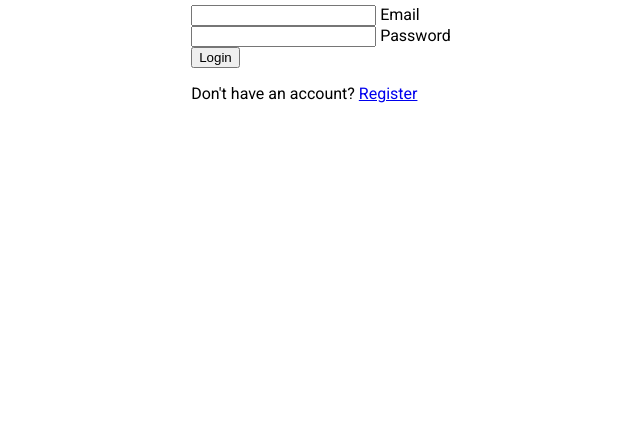
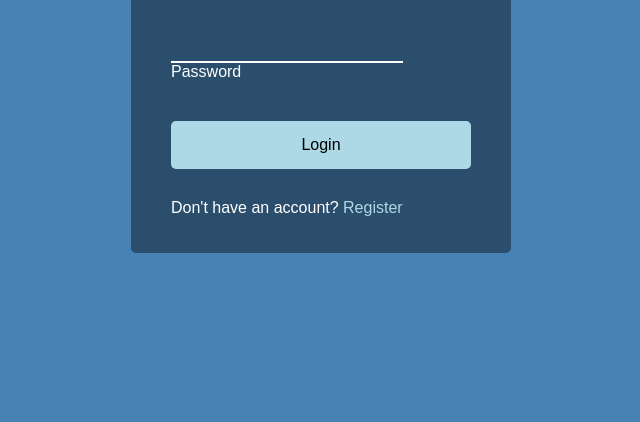
Before and after one commit to robyyo/FormInputAnimation, a plain HTML site: page index.html in a window 1280 px wide. Shown: the part 378-800 px from the top of the page, without its empty margins (319-959 px from the left). Drawn offline with Linux system fonts and the light colour scheme; a web font is replaced by a local one.

Commit message:
Added styles to form

```diff
--- a/style.css
+++ b/style.css
@@ -1,11 +1,11 @@
-@import url('https://fonts.googleapis.com/css2?family=Roboto:wght@400;700&display=swap');
+@import url('https://fonts.googleapis.com/css?family=Muli&display=swap');
 
 * {
   box-sizing: border-box;
 }
 
 body {
-    font-family: 'Roboto', sans-serif;
+  font-family: 'Muli', sans-serif;
   margin: 0;
   display: flex;
   flex-direction: column;
@@ -13,4 +13,67 @@ body {
   justify-content: center;
   height: 100vh;
   overflow: hidden;
+  background-color: steelblue;
+  color: white;
 }
+
+.container {
+  background-color: rgba(0, 0, 0, 0.4);
+  padding: 20px 40px;
+  border-radius: 5px;
+}
+
+.container h1 {
+  text-align: center;
+  margin-bottom: 30px;
+}
+
+.container a {
+  text-decoration: none;
+  color: lightblue;
+}
+
+.form-control {
+  position: relative;
+  margin: 20px 0 40px;
+  width: 300px;
+}
+
+.form-control input {
+  background-color: transparent;
+  border: 0;
+  border-bottom: 2px #fff solid;
+  display: block;
+  padding: 15px 0;
+  font-size: 18px;
+  color: #fff;
+}
+
+.form-control input:focus,
+.form-control input:valid {
+  outline: 0;
+}
+
+.btn {
+  cursor: pointer;
+  display: inline-block;
+  width: 100%;
+  background: lightblue;
+  padding: 15px;
+  font-family: inherit;
+  font-size: 16px;
+  border: 0;
+  border-radius: 5px;
+}
+
+.btn:focus {
+  outline: 0;
+}
+
+.btn:active {
+  transform: scale(0.98);
+}
+
+.text {
+    margin-top: 30px;
+}
```
Lines whose indentation alone changed are shown as unchanged.
